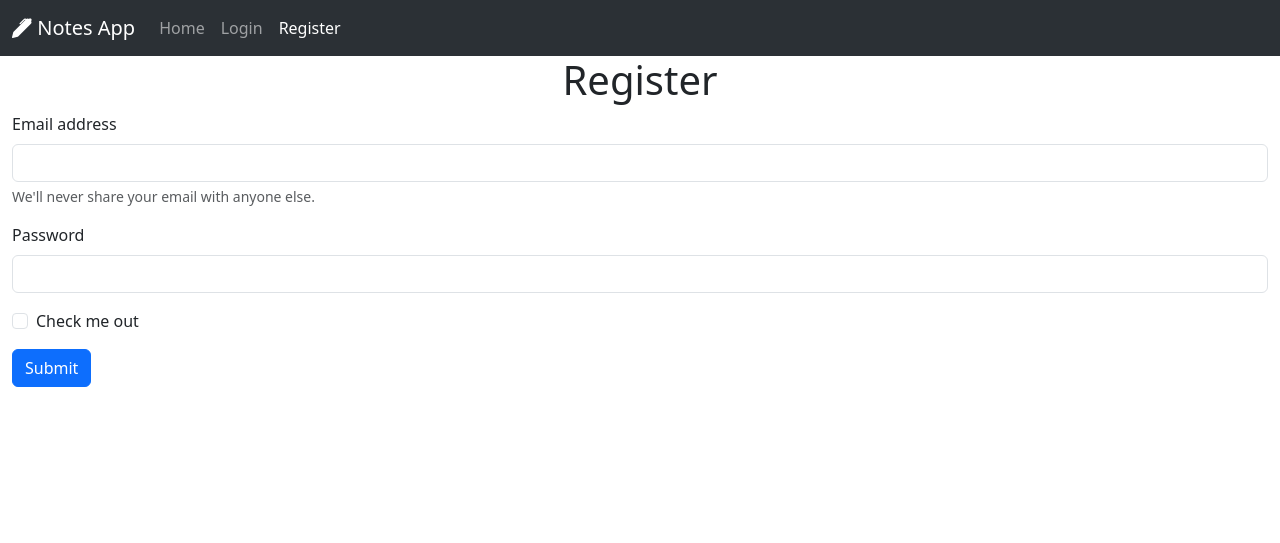
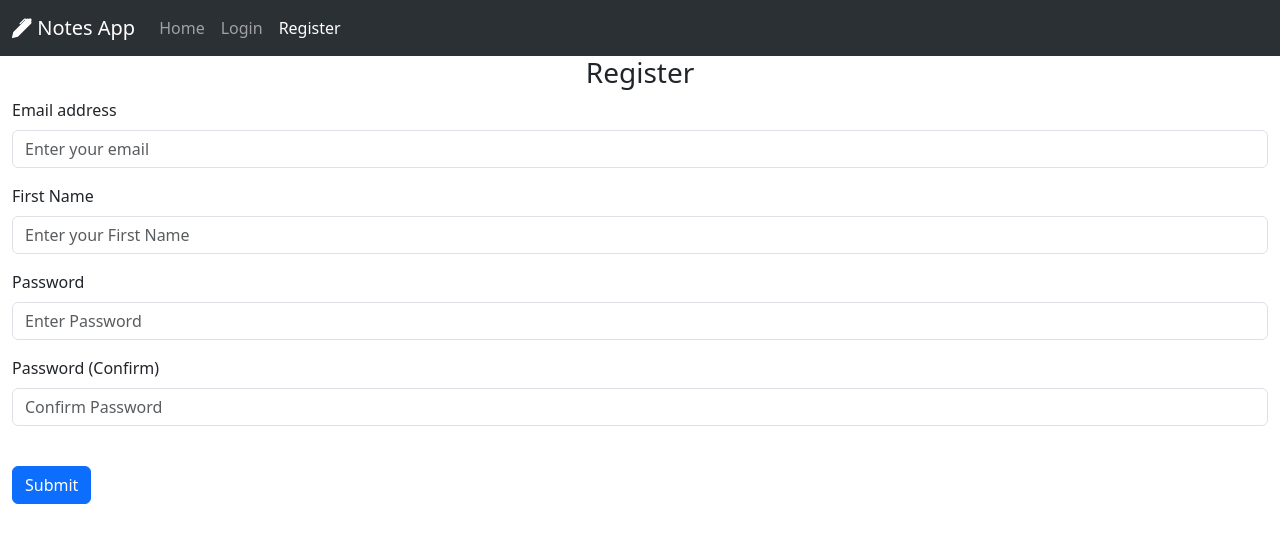
Before and after one commit to fr4nkln11/OnlyNotes, a Flask app: page /register in a window 1280 px wide. Shown: the top 543 px of the page. Run offline with Flask 3, Linux system fonts and the light colour scheme.

Commit message:
create register form in register.html

```diff
--- a/src/templates/register.html
+++ b/src/templates/register.html
@@ -4,21 +4,25 @@
 {% endblock %}
 {% block active_register %}active{% endblock %}
 {% block content %}
-<h1 class="text-center" >Register</h1>
-<form>
-    <div class="mb-3">
-      <label for="exampleInputEmail1" class="form-label">Email address</label>
-      <input type="email" class="form-control" id="exampleInputEmail1" aria-describedby="emailHelp">
-      <div id="emailHelp" class="form-text">We'll never share your email with anyone else.</div>
-    </div>
-    <div class="mb-3">
-      <label for="exampleInputPassword1" class="form-label">Password</label>
-      <input type="password" class="form-control" id="exampleInputPassword1">
-    </div>
-    <div class="mb-3 form-check">
-      <input type="checkbox" class="form-check-input" id="exampleCheck1">
-      <label class="form-check-label" for="exampleCheck1">Check me out</label>
-    </div>
-    <button type="submit" class="btn btn-primary">Submit</button>
+<form method="POST">
+  <h3 class="text-center" >Register</h1>
+  <div class="mb-3 form-group">
+    <label for="email" class="form-label">Email address</label>
+    <input type="email" class="form-control" id="email" name="email" placeholder="Enter your email">
+  </div>
+  <div class="mb-3 form-group">
+    <label for="firstname" class="form-label">First Name</label>
+    <input type="text" class="form-control" id="firstname" name="firstname" placeholder="Enter your First Name">
+  </div>
+  <div class="mb-3 form-group">
+    <label for="password" class="form-label">Password</label>
+    <input type="password" class="form-control" id="password" name="password" placeholder="Enter Password">
+  </div>
+  <div class="mb-3 form-group">
+    <label for="password2" class="form-label">Password (Confirm)</label>
+    <input type="password" class="form-control" id="password2" name="password2" placeholder="Confirm Password">
+  </div>
+  <br>
+  <button type="submit" class="btn btn-primary">Submit</button>
 </form>
 {% endblock %}
```
